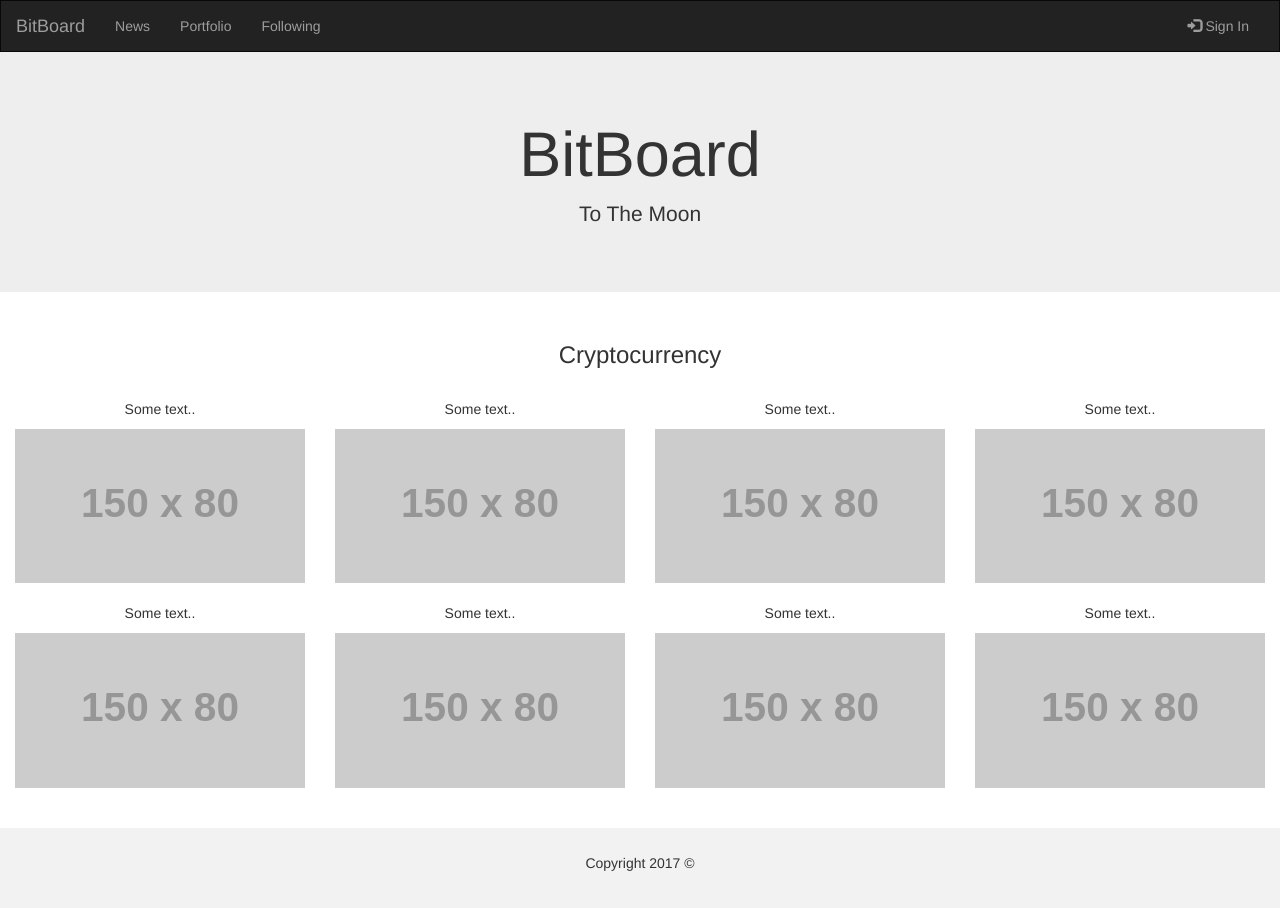
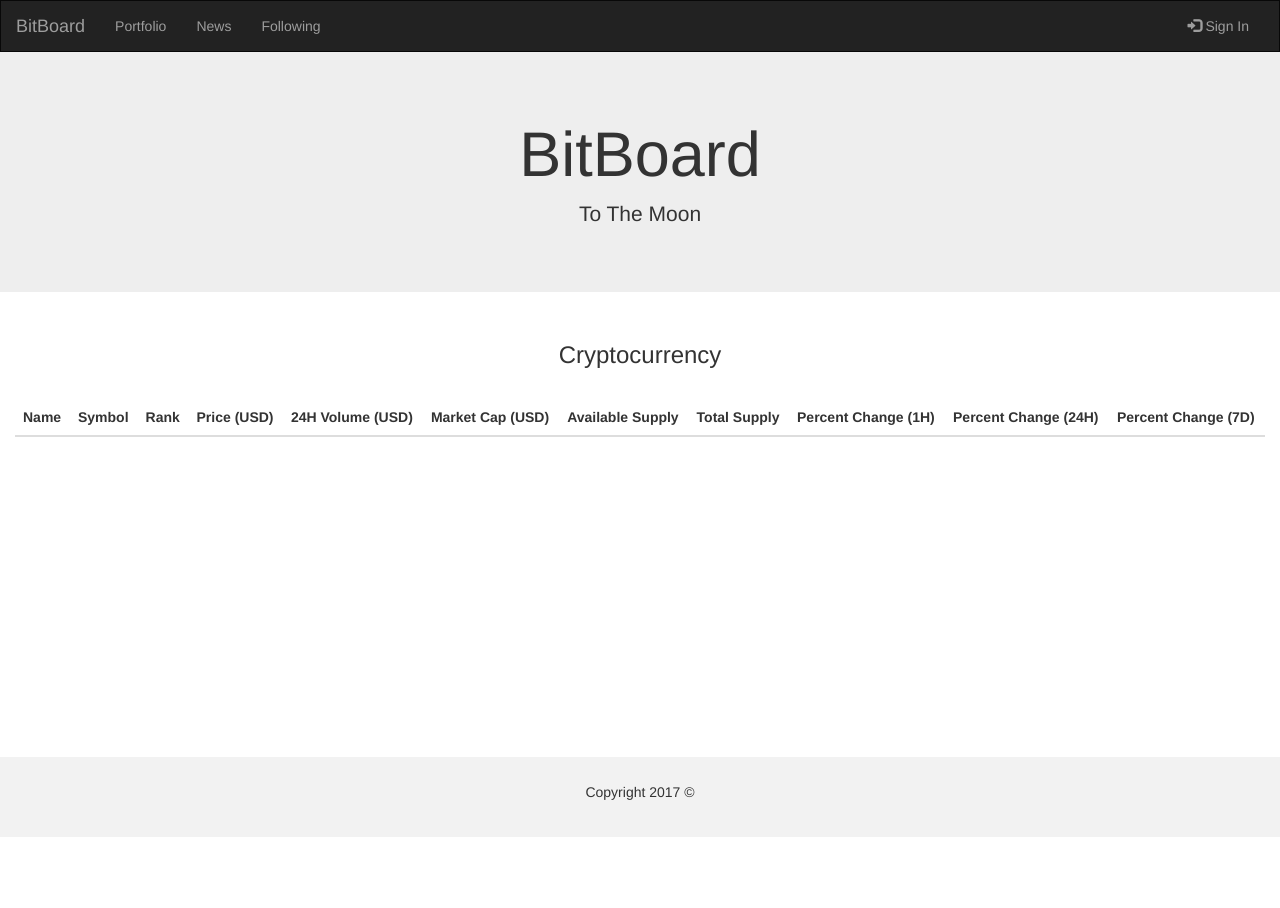
Before and after one commit to gita-vahdatinia/bitboard, a Django app: page / in a window 1280 px wide. After the commit the page ends 837 px from the top, so only its background shows below. Run offline with Django 3.2, Linux system fonts and the light colour scheme; grey boxes labelled with a size stand in for pictures from a placeholder-image service; lists and menus that the app fills with data are empty; some libraries are stand-ins or nearby versions.

Commit message:
index page table added

```diff
--- a/bitboard/models.py
+++ b/bitboard/models.py
@@ -14,7 +14,7 @@ class Cryptocurrency(models.Model):
     price_btc = models.DecimalField(max_digits = 20, decimal_places = 2, null=True)
     volume_24h_usd = models.DecimalField(max_digits = 20, decimal_places = 2, null=True)
     market_cap_usd = models.DecimalField(max_digits = 20, decimal_places = 2, null=True)
-    availabe_supply = models.DecimalField(max_digits = 20, decimal_places = 2, null=True)
+    available_supply = models.DecimalField(max_digits = 20, decimal_places = 2, null=True)
     total_supply = models.DecimalField(max_digits = 20, decimal_places = 2, null=True)
     percent_change_1h = models.DecimalField(max_digits = 20, decimal_places = 2, null=True)
     percent_change_24h = models.DecimalField(max_digits = 20, decimal_places = 2, null=True)
--- a/bitboard/templates/index.html
+++ b/bitboard/templates/bitboard/index.html
@@ -12,6 +12,10 @@
     .navbar {
       margin-bottom: 0;
       border-radius: 0;
+    }
+
+    .coins {
+      padding-bottom: 300px;
     }
 
     /* Add a gray background color and some padding to the footer */
@@ -35,8 +39,8 @@
     </div>
     <div class="collapse navbar-collapse" id="myNavbar">
       <ul class="nav navbar-nav">
+        <li><a href="#">Portfolio</a></li>
         <li><a href="#">News</a></li>
-        <li><a href="#">Portfolio</a></li>
         <li><a href="#">Following</a></li>
       </ul>
       <ul class="nav navbar-nav navbar-right">
@@ -53,50 +57,32 @@
   </div>
 </div>
 
-<div class="container-fluid bg-3 text-center">
+<div class="coins container-fluid bg-3 text-center">
   <h3>Cryptocurrency</h3><br>
-  <div class="row">
-    <div class="col-sm-3">
-      <p>Some text..</p>
-      <img src="https://placehold.it/150x80?text=IMAGE" class="img-responsive" style="width:100%" alt="Image">
-    </div>
-    <div class="col-sm-3">
-      <p>Some text..</p>
-      <img src="https://placehold.it/150x80?text=IMAGE" class="img-responsive" style="width:100%" alt="Image">
-    </div>
-    <div class="col-sm-3">
-      <p>Some text..</p>
-      <img src="https://placehold.it/150x80?text=IMAGE" class="img-responsive" style="width:100%" alt="Image">
-    </div>
-    <div class="col-sm-3">
-      <p>Some text..</p>
-      <img src="https://placehold.it/150x80?text=IMAGE" class="img-responsive" style="width:100%" alt="Image">
-    </div>
+  <div>
+    <table class="table">
+      <thead>
+        <tr>
+          <th>Name</th>
+          <th>Symbol</th>
+          <th>Rank</th>
+          <th>Price (USD)</th>
+          <th>24H Volume (USD)</th>
+          <th>Market Cap (USD)</th>
+          <th>Available Supply</th>
+          <th>Total Supply</th>
+          <th>Percent Change (1H)</th>
+          <th>Percent Change (24H)</th>
+          <th>Percent Change (7D)</th>
+        </tr>
+      </thead>
+      <tbody>
+      </tbody>
+    </table>
   </div>
-</div><br>
+</div>
 
-<div class="container-fluid bg-3 text-center">
-  <div class="row">
-    <div class="col-sm-3">
-      <p>Some text..</p>
-      <img src="https://placehold.it/150x80?text=IMAGE" class="img-responsive" style="width:100%" alt="Image">
-    </div>
-    <div class="col-sm-3">
-      <p>Some text..</p>
-      <img src="https://placehold.it/150x80?text=IMAGE" class="img-responsive" style="width:100%" alt="Image">
-    </div>
-    <div class="col-sm-3">
-      <p>Some text..</p>
-      <img src="https://placehold.it/150x80?text=IMAGE" class="img-responsive" style="width:100%" alt="Image">
-    </div>
-    <div class="col-sm-3">
-      <p>Some text..</p>
-      <img src="https://placehold.it/150x80?text=IMAGE" class="img-responsive" style="width:100%" alt="Image">
-    </div>
-  </div>
-</div><br><br>
-
-<footer class="container-fluid text-center">
+<footer class="footer container-fluid text-center">
   <p>Copyright 2017 &copy;</p>
 </footer>
 
--- a/bitboard/urls.py
+++ b/bitboard/urls.py
@@ -4,4 +4,5 @@ from . import views
 
 urlpatterns = [
     url(r'^$', views.index, name='index'),
+    url(r'^(?P<token_tag>regex)/$', views.token, name='token'),
 ]
--- a/bitboard/views.py
+++ b/bitboard/views.py
@@ -1,19 +1,14 @@
 # -*- coding: utf-8 -*-
 from __future__ import unicode_literals
-
 from django.shortcuts import render
-
-# Create your views here.
-
 from django.http import HttpResponse
-
-# importing loading from django template
 from django.template import loader
 
 def index(request):
-
     # getting the template
-    template = loader.get_template('index.html')
-
+    template = loader.get_template('bitboard/index.html')
     # rendering the template in HttpResponse
     return HttpResponse(template.render())
+
+def token(request, token_tag):
+    return HttpResponse("You're looking at %s." % token_tag)
```
Also changed, not shown: bitboard/migrations/0004_auto_20171012_1918.py (added).
